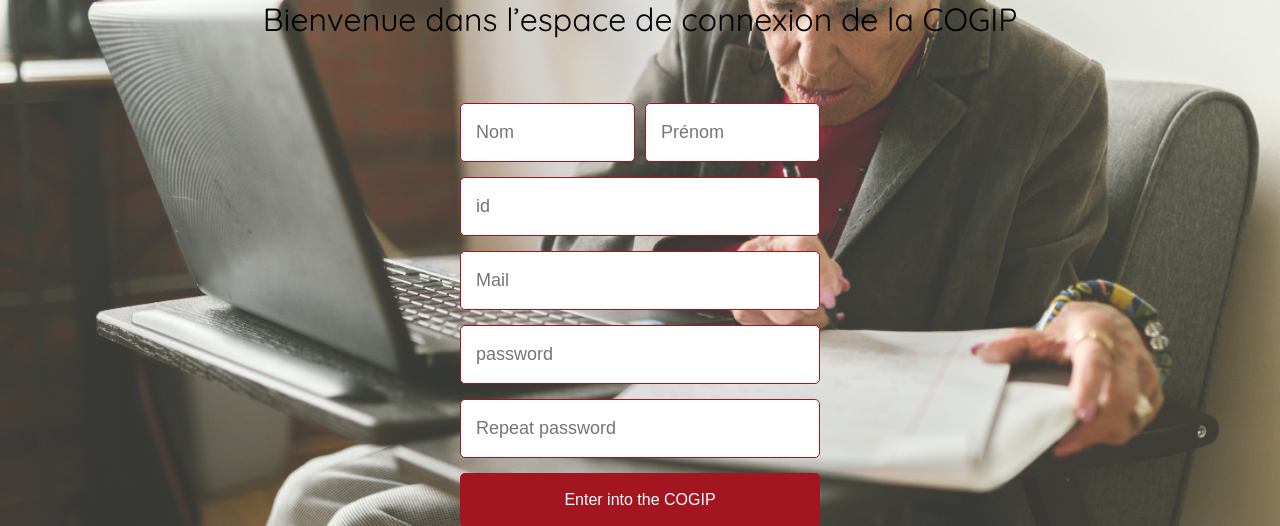
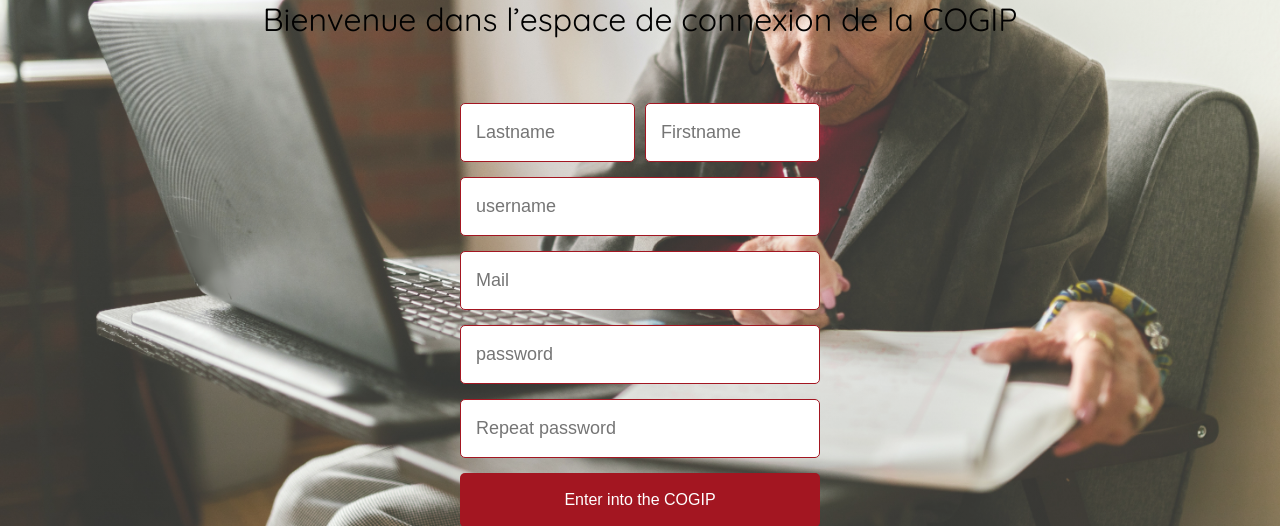
Before and after one commit to Pierrerobeyns/PHP-challenge-2, a PHP site: page /view/Registration.php in a window 1280 px wide. Shown: the part 234-760 px from the top of the page. Run offline with PHP 8.4, Linux system fonts and the light colour scheme.

Commit message:
login, registration: form id fix

```diff
--- a/view/Registration.php
+++ b/view/Registration.php
@@ -36,10 +36,10 @@
         <form action="#" method="post">
             <div class="ipt-container">
                 <div class="ipt-name-container">
-                    <input class="ipt-name" type="text" name="name" placeholder="Nom">
-                    <input class="ipt-name" type="text" name="firstname" placeholder="Prénom">
+                    <input class="ipt-name" type="text" name="name" placeholder="Lastname">
+                    <input class="ipt-name" type="text" name="firstname" placeholder="Firstname">
                 </div>
-                <input class="ipt-text" type="text" name="id" placeholder="id">
+                <input class="ipt-text" type="text" name="username" placeholder="username">
                 <input class="ipt-text" type="text" name="mail" placeholder="Mail">
                 <input class="ipt-text" type="text" name="password" placeholder="password">
                 <input class="ipt-text" type="text" name="password" placeholder="Repeat password">
--- a/view/login.php
+++ b/view/login.php
@@ -34,7 +34,7 @@
         </div>
         <form action="#" method="get">
             <div class="ipt-container">
-                <input class="ipt-text" type="text" name="id" placeholder="id">
+                <input class="ipt-text" type="text" name="username" placeholder="username">
                 <input class="ipt-text" type="text" name="password" placeholder="password">
                 <input class="ipt-sub" type="submit" name="submit" value="Enter into the COGIP">
             </div>
```
